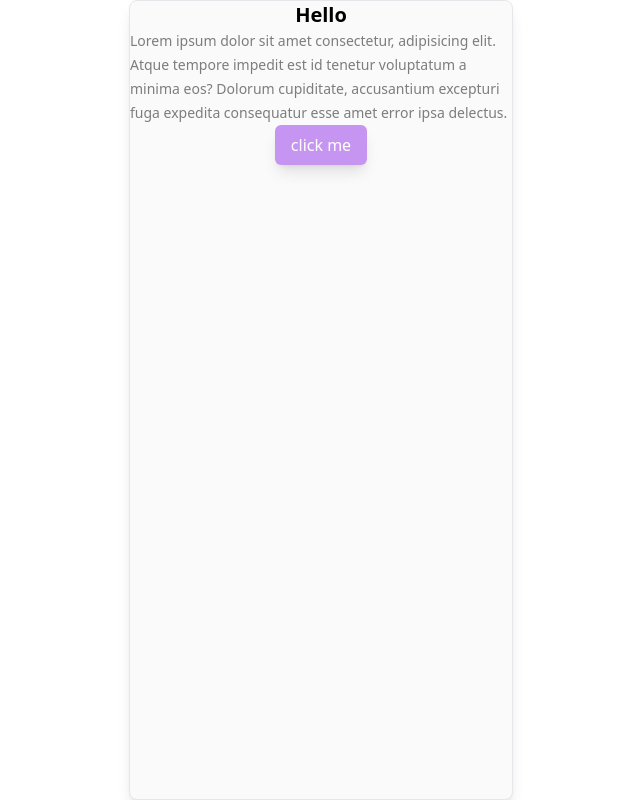
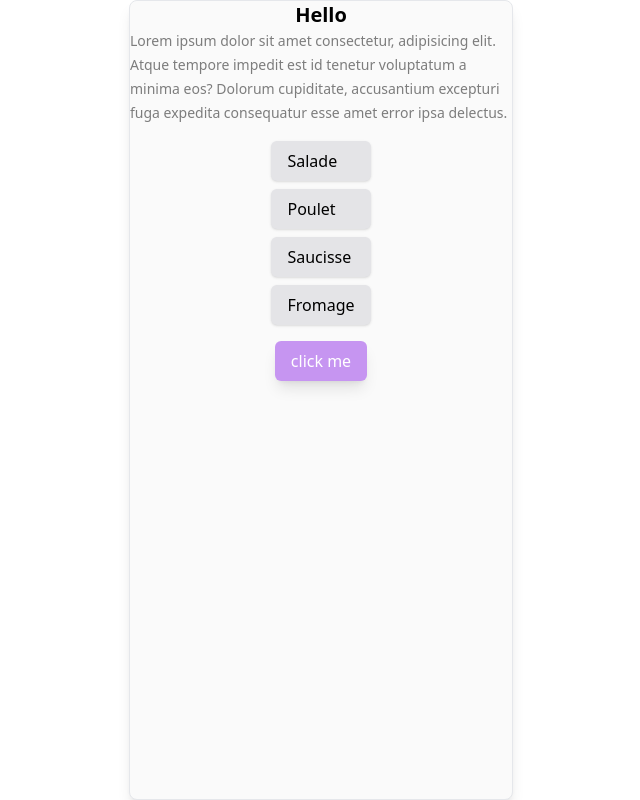
Before and after one commit to chainstrument/css-flex, a Next.js app: page / in a window 1280 px wide. Shown: the whole page, without its empty margins (319-959 px from the left). Built offline with nearby package versions, Linux system fonts and the light colour scheme.

Commit message:
add flex to li gap

```diff
--- a/app/page.tsx
+++ b/app/page.tsx
@@ -12,7 +12,13 @@ export default function Home() {
             Lorem ipsum dolor sit amet consectetur, adipisicing elit. Atque tempore impedit est
             id tenetur voluptatum a minima eos? Dolorum cupiditate, accusantium excepturi fuga expedita consequatur esse amet error ipsa delectus.
           </p>
+          <ul className="flex flex-col gap-2 p-4 ">
+            <li className="bg-zinc-200 px-4 py-2 rounded-md shadow">Salade</li>
+            <li className="bg-zinc-200 px-4 py-2 rounded-md shadow">Poulet</li>
+            <li className="bg-zinc-200 px-4 py-2 rounded-md shadow">Saucisse</li>
+            <li className="bg-zinc-200 px-4 py-2 rounded-md shadow">Fromage</li>
 
+          </ul>
           <button className="rounded-md bg-purple-600/50 shadow-lg px-4 py-2 text-white hover:bg-purple-500">
           click me
         </button>
```
